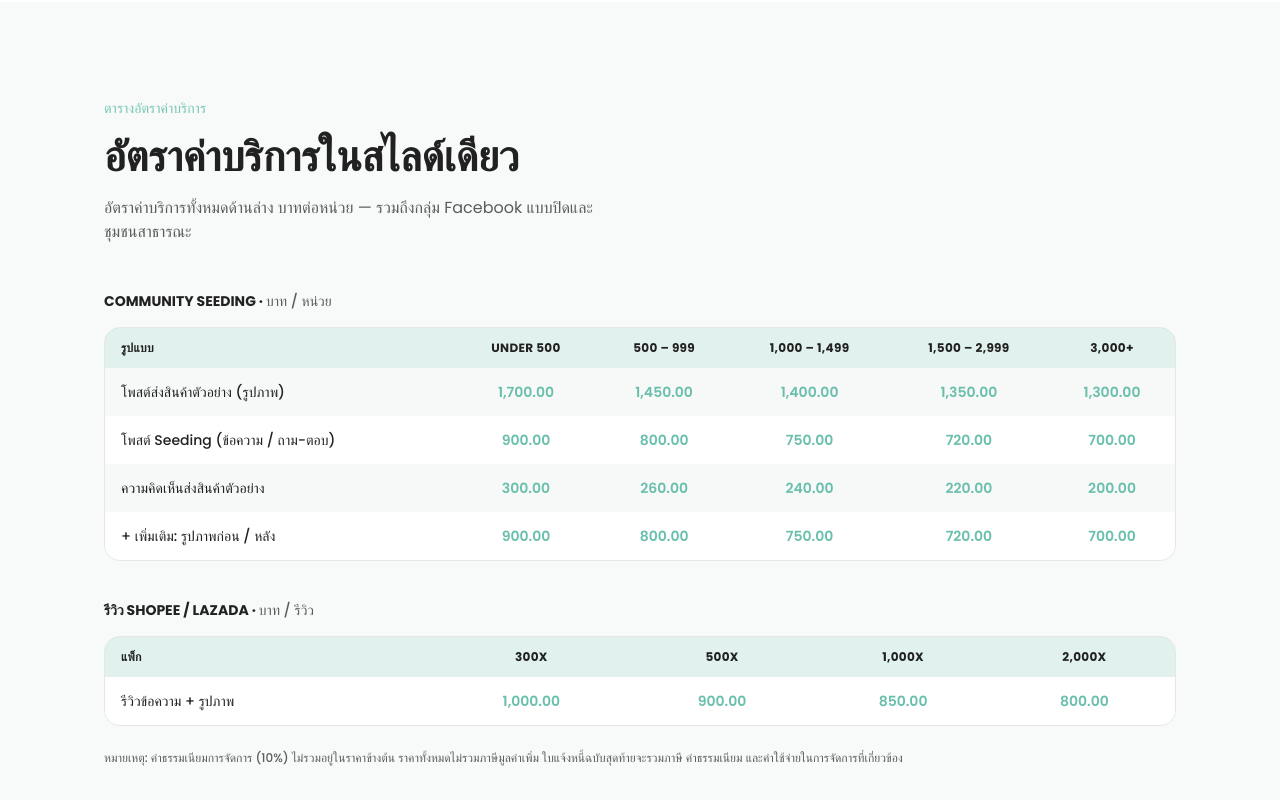
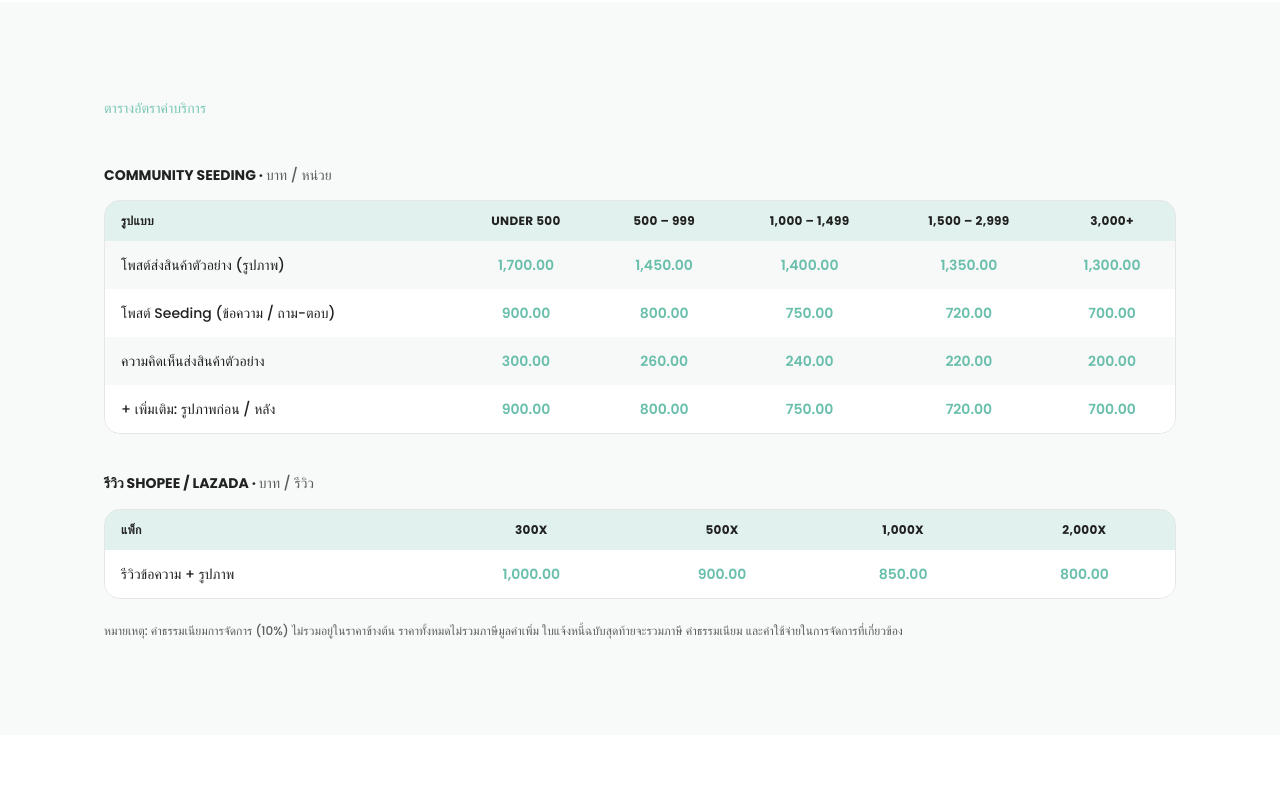
Before and after one commit to wecanmedia-main/wecanmedia, a React (Vite) app: page / in a window 1280 px wide. Shown: the part 2940-3740 px from the top of the page. Built offline with nearby package versions, Linux system fonts and the light colour scheme; a web font is replaced by a local one.

Commit message:
Chantan export — 2026-09-03 09:20 UTC

```diff
--- a/src/components/nc/NCPricing.tsx
+++ b/src/components/nc/NCPricing.tsx
@@ -22,12 +22,6 @@ export function NCPricing() {
       <div className="max-w-6xl mx-auto px-6 md:px-10">
         <div className="max-w-xl mb-12 reveal">
           <p className="text-sm font-medium text-primary/90">{t("Rate Card")}</p>
-          <h2 className="mt-3 text-3xl md:text-[42px] font-bold text-foreground">
-            {t("The Rates, On One Slide")}
-          </h2>
-          <p className="mt-3 text-muted-foreground">
-            {t("All rates below. THB per unit — includes closed Facebook groups and open communities.")}
-          </p>
         </div>
 
         {/* Community Seeding */}
```
Also changed, not shown: .chantan/pushed-files.json.
